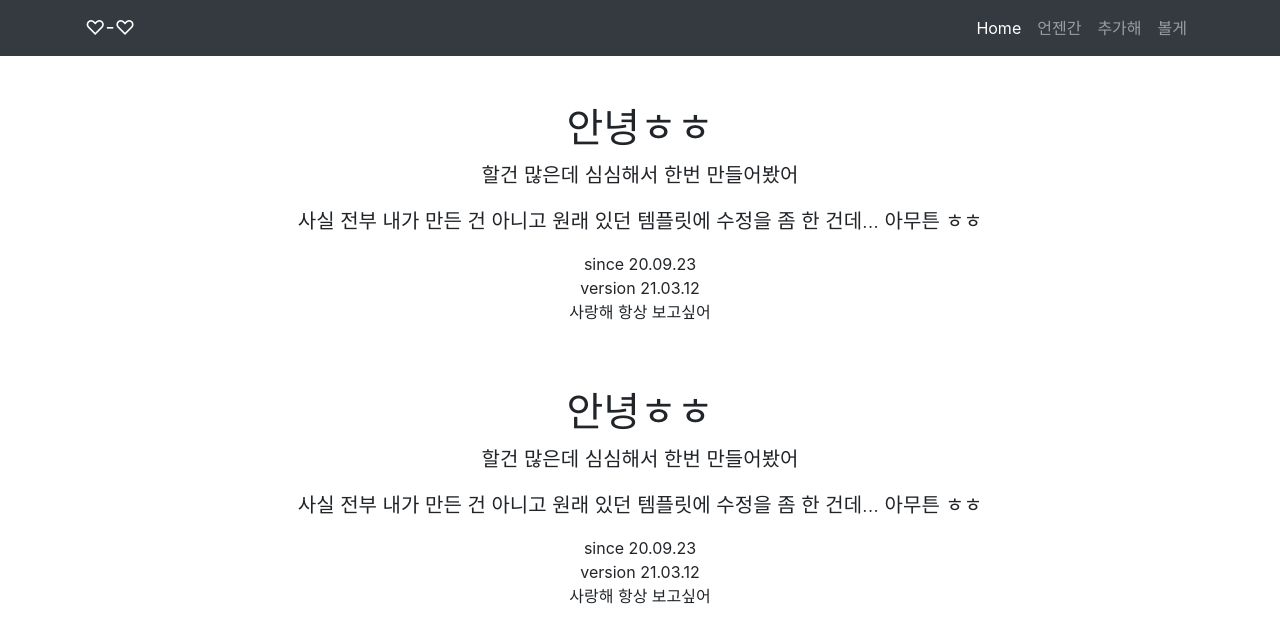
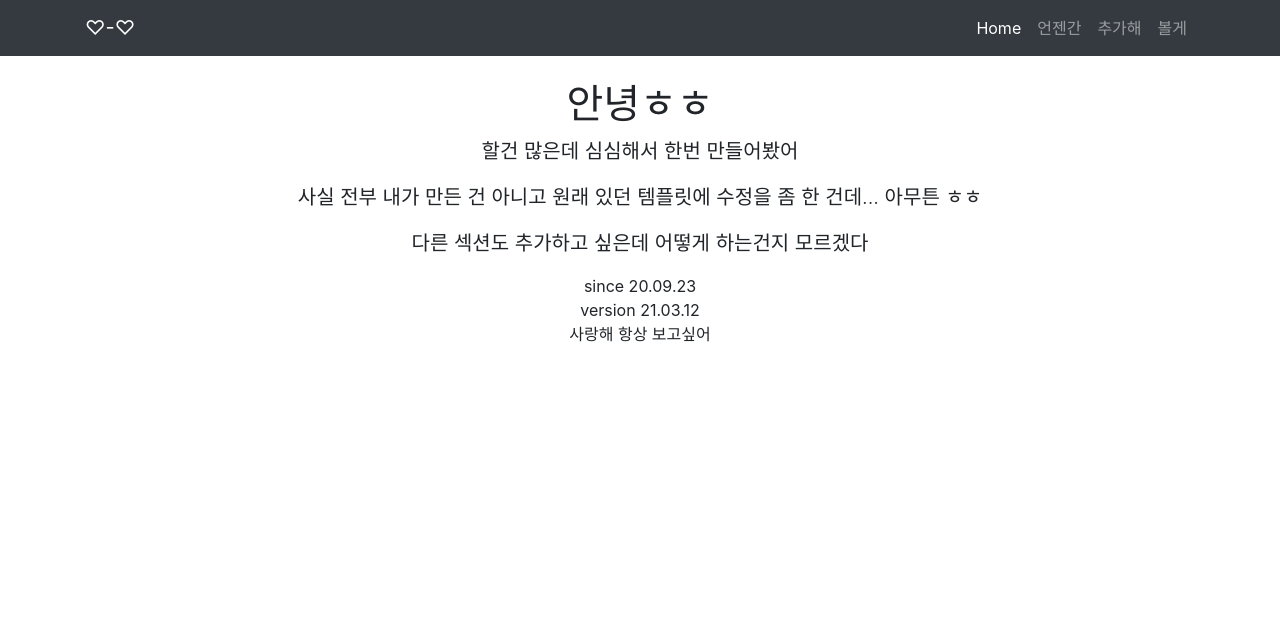
Before and after one commit to jbin08/jbin08.github.io, a website: page index.html in a window 1280 px wide. Drawn offline with Linux system fonts and the light colour scheme.

Commit message:
Update index.html

```diff
--- a/index.html
+++ b/index.html
@@ -49,9 +49,10 @@
   <div class="container">
     <div class="row">
       <div class="col-lg-12 text-center">
-        <h1 class="mt-5">안녕ㅎㅎ</h1>
+        <h1 class="mt-4">안녕ㅎㅎ</h1>
         <p class="lead">할건 많은데 심심해서 한번 만들어봤어</p>
         <p class="lead">사실 전부 내가 만든 건 아니고 원래 있던 템플릿에 수정을 좀 한 건데... 아무튼 ㅎㅎ</p>
+        <p class="lead">다른 섹션도 추가하고 싶은데 어떻게 하는건지 모르겠다</p>
         <ul class="list-unstyled">
           <li>since 20.09.23</li>
           <li>version 21.03.12</li>
@@ -61,22 +62,6 @@
     </div>
   </div>
 
-  <!-- 언젠간-->
-  <section class="page-section" id="언젠간">
-  <div class="container">
-    <div class="row">
-      <div class="col-lg-12 text-center">
-        <h1 class="mt-5">안녕ㅎㅎ</h1>
-        <p class="lead">할건 많은데 심심해서 한번 만들어봤어</p>
-        <p class="lead">사실 전부 내가 만든 건 아니고 원래 있던 템플릿에 수정을 좀 한 건데... 아무튼 ㅎㅎ</p>
-        <ul class="list-unstyled">
-          <li>since 20.09.23</li>
-          <li>version 21.03.12</li>
-          <li>사랑해 항상 보고싶어</li>
-        </div>
-      </div>
-    </div>
-  </section>
 
   <!-- Bootstrap core JavaScript -->
   <script src="vendor/jquery/jquery.slim.min.js"></script>
```
